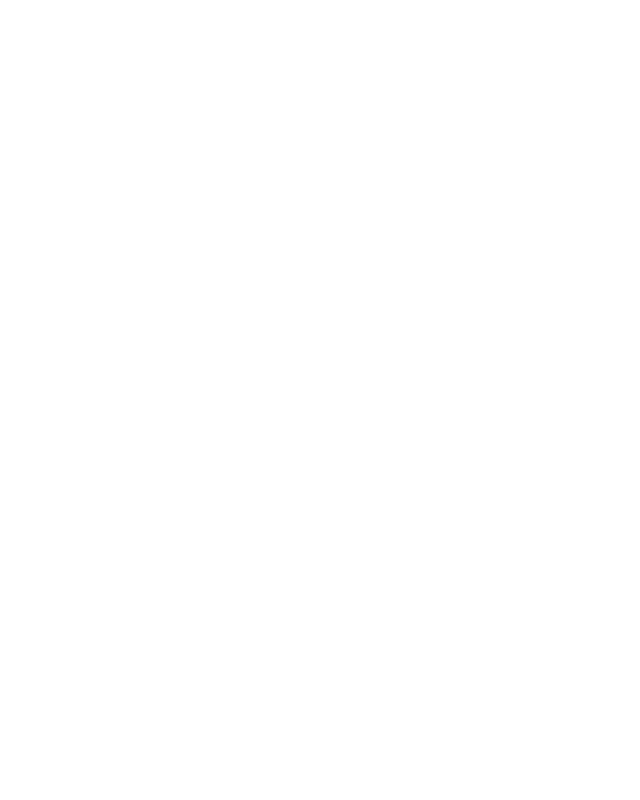
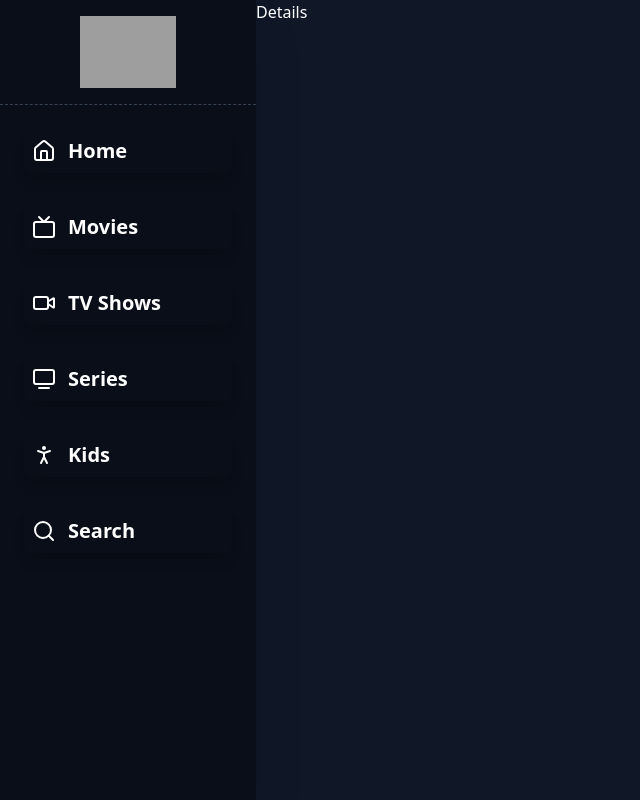
Before and after one commit to IncridableAcuman/movie-time, a React (Vite) app: page /details/1 in a window 1280 px wide. Before the commit this address had no page. Shown: the whole page, without its empty margins (0-640 px from the left). Built offline with nearby package versions, Linux system fonts and the light colour scheme; grey boxes are pictures that could not be loaded.

Commit message:
movie time

```diff
--- a/src/App.tsx
+++ b/src/App.tsx
@@ -6,6 +6,7 @@
 import Tv from "./pages/Tv"
 import Series from "./pages/Series"
 import Kids from "./pages/Kids"
+import Details from "./pages/Details"
 
 const App = () => {
   return (
@@ -18,6 +19,7 @@
         <Route path="tv" element={<Tv/>} />
         <Route path="series" element={<Series/>} />
         <Route path="kids" element={<Kids/>} />
+        <Route path="/details/:id" element={<Details/>} />
       </Route>
     </Routes>
     </div>
--- a/src/components/Footer.tsx
+++ b/src/components/Footer.tsx
@@ -1,7 +1,11 @@
 
 const Footer = () => {
   return (
-    <div>Footer</div>
+    <div className="w-full bg-gray-800">
+      <div className="p-4 flex items-center justify-center">
+        <h1>Created by: Izzatbek Abdusharipov</h1>
+      </div>
+    </div>
   )
 }
 
--- a/src/layout/Layout.tsx
+++ b/src/layout/Layout.tsx
@@ -28,10 +28,12 @@
             animate={{opacity:0.4}}
             exit={{opacity:0}}
             className="fixed inset-0 z-40 bg-black/50 md:hidden" onClick={()=>setOpen(false)} />
+
             <motion.aside
             initial={{x:'100%'}}
             animate={{x:0}}
             exit={{x:'100%'}}
+            onClick={()=>setOpen(false)}
             transition={{type:'spring',stiffness:260,damping:25}}
 
              className="fixed top-0 right-0 h-screen w-64 bg-gray-900 z-50 text-white md:hidden">
--- /dev/null
+++ b/src/pages/Details.tsx
@@ -0,0 +1,8 @@
+
+const Details = () => {
+  return (
+    <div>Details</div>
+  )
+}
+
+export default Details
--- a/src/pages/Home.tsx
+++ b/src/pages/Home.tsx
@@ -1,3 +1,4 @@
+import Footer from "../components/Footer"
 
 const Home = () => {
   return (
@@ -46,6 +47,7 @@
           </div>
         </div>
       </div>
+      <Footer/>
     </>
 
   )
```
Also changed, not shown: 1 other file (tests, documents, lock files or other folders).
